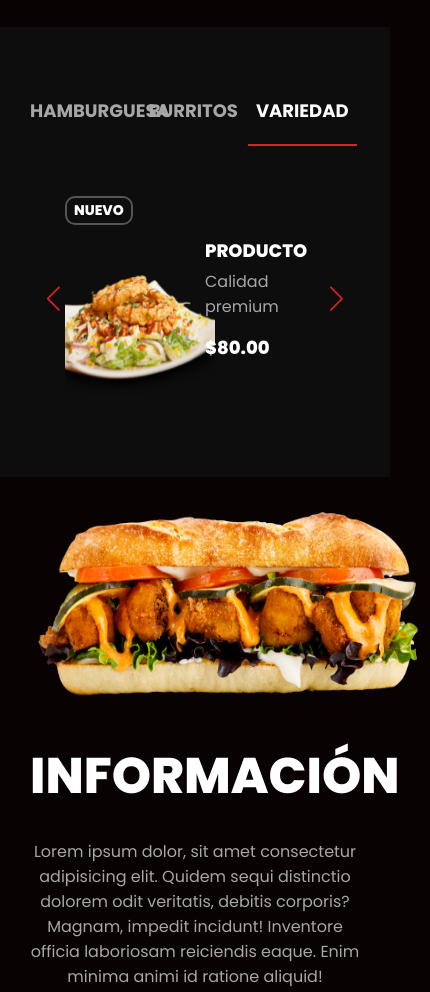
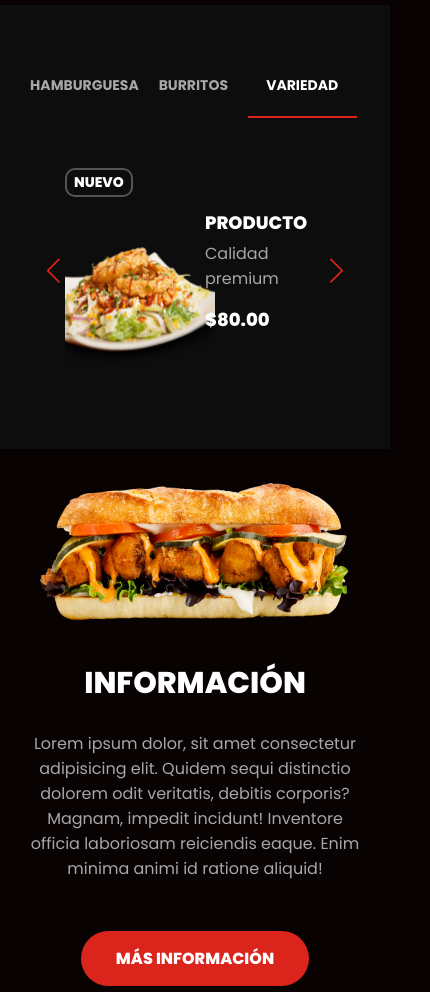
Before and after one commit to AlejandroTiconaDev/burguer0.1, a plain HTML site: page index.html in a window 390 px wide. Shown: the part 755-1747 px from the top of the page, 430 px wide, since content can reach past the window. Drawn offline with nearby package versions, Linux system fonts and the light colour scheme.

Commit message:
Modifications in css, responsive part, couple of h2 in slider and info, images and other minimal things by Alejadnro Ticona at 3/15/2024

```diff
--- a/style.css
+++ b/style.css
@@ -451,7 +451,7 @@ body {
     }
 
     .slider-txt h1 {
-        font-size: 50px;
+        font-size: 35px;
     }
 
     .slider-txt p{
@@ -499,8 +499,8 @@ body {
     }
 
     .info-img img{
-        width: 400px;
-        height: 200px;
+        width: 325px;
+        height: 150px;
         margin-bottom: 25px;
     }
 
@@ -510,7 +510,7 @@ body {
     }
 
     .info-txt h2{
-        font-size: 50px;
+        font-size: 30px;
     }
 
     .info-txt p{
@@ -553,4 +553,9 @@ body {
         margin: 25px 0px 10px 0px;
     }
 
+    /*mis modificaciones*/
+
+    .tabInput + label {
+        font-size: 14px; /* Tamaño de fuente más pequeño */
+    }
 }
```
